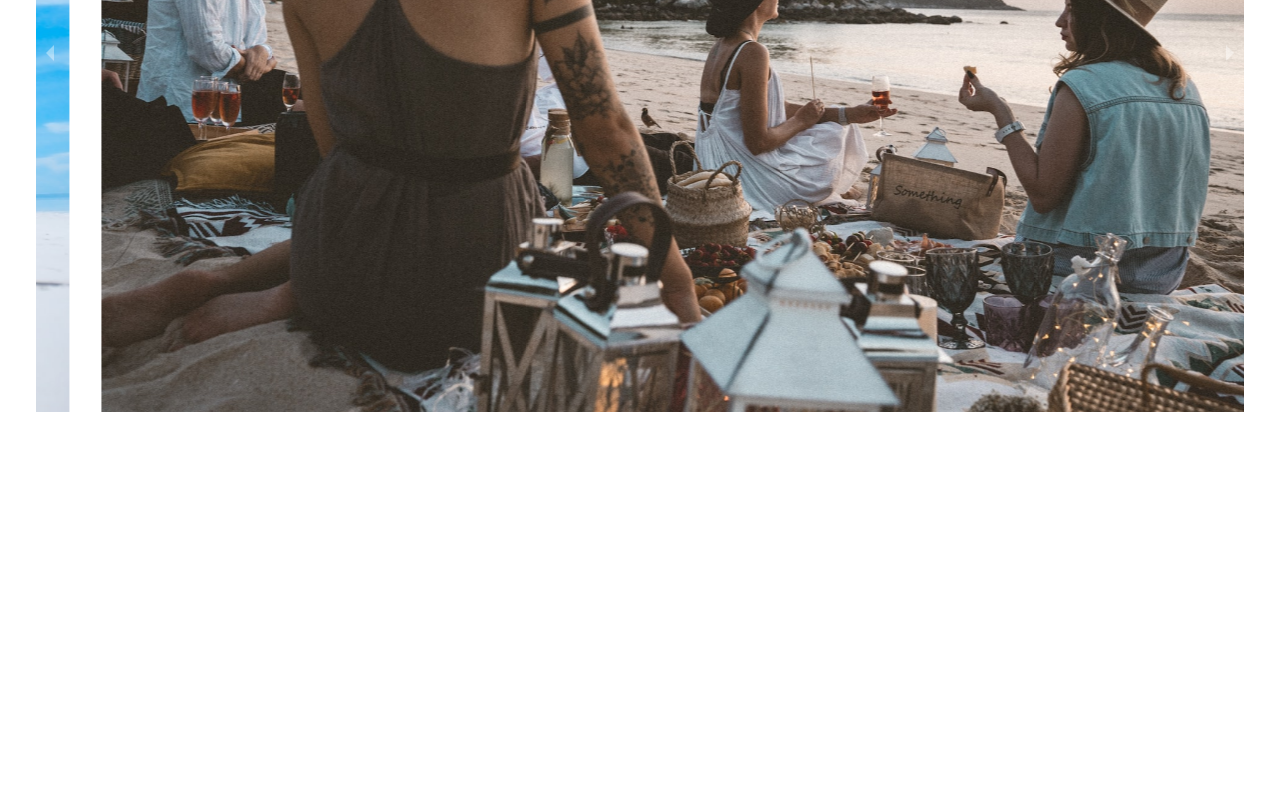
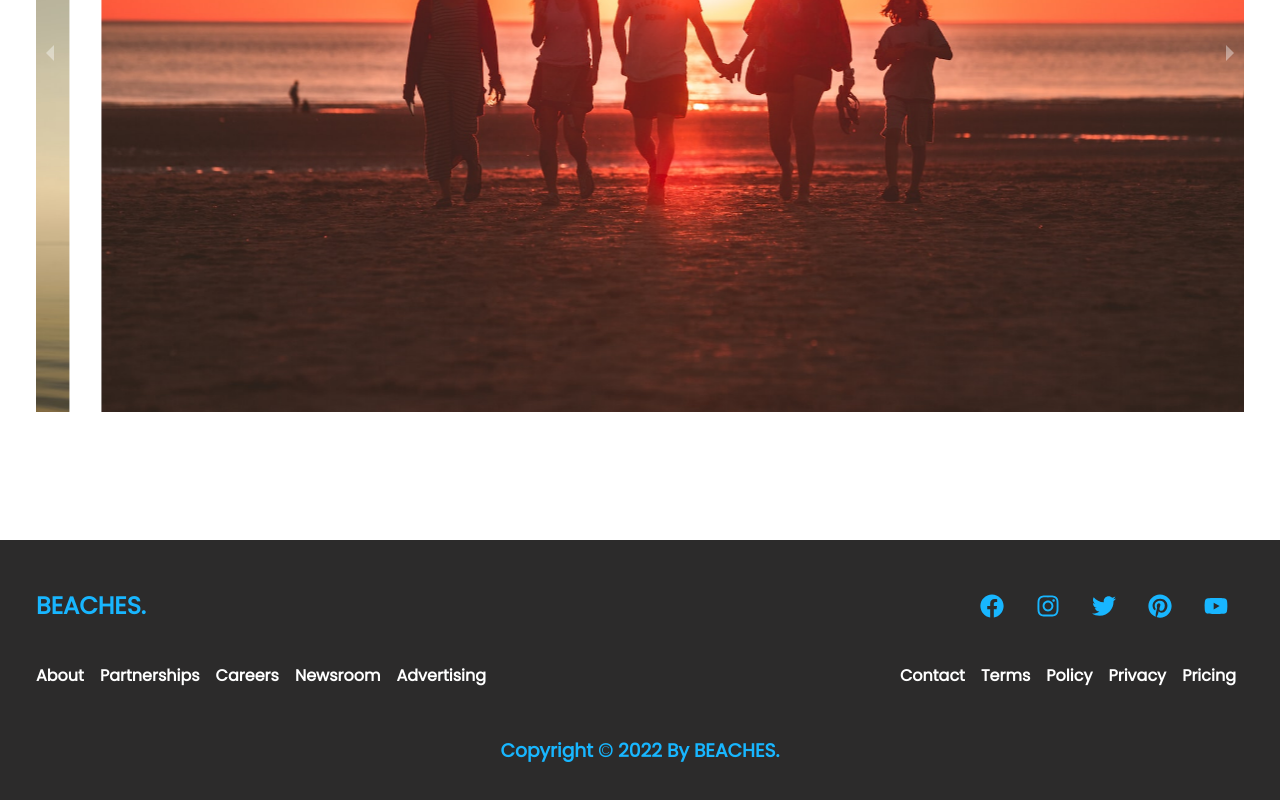
Before and after one commit to AhmedShaykh/React-Beaches-Travelling, a React (Create React App) app: page / in a window 1280 px wide. Shown: the part 2928-3728 px from the top of the page. Before the commit the page ends 3468 px from the top, so only its background shows below. Built offline with nearby package versions, Linux system fonts and the light colour scheme.

Commit message:
Git Init

```diff
--- a/src/Components/Carousel/ImgCarousel.jsx
+++ b/src/Components/Carousel/ImgCarousel.jsx
@@ -5,13 +5,13 @@ import { Carousel } from 'react-responsive-carousel';
 import "react-responsive-carousel/lib/styles/carousel.min.css";
 
 import Beach from '../../Assets/Photos/beach.jpg';
-import Beach2 from '../../Assets/Photos/beach2.jpg';
-import Beach3 from '../../Assets/Photos/beach3.jpg';
-import Beach4 from '../../Assets/Photos/beach4.jpg';
-import Beach5 from '../../Assets/Photos/beach5.jpg';
-import Beach6 from '../../Assets/Photos/beach6.jpg';
-import Beach7 from '../../Assets/Photos/beach7.jpg';
-import Beach8 from '../../Assets/Photos/beach8.jpg';
+// import Beach2 from '../../Assets/Photos/beach2.jpg';
+// import Beach3 from '../../Assets/Photos/beach3.jpg';
+// import Beach4 from '../../Assets/Photos/beach4.jpg';
+// import Beach5 from '../../Assets/Photos/beach5.jpg';
+// import Beach6 from '../../Assets/Photos/beach6.jpg';
+// import Beach7 from '../../Assets/Photos/beach7.jpg';
+// import Beach8 from '../../Assets/Photos/beach8.jpg';
 import Beach9 from '../../Assets/Photos/beach9.jpg';
 import Beach10 from '../../Assets/Photos/beach10.jpg';
 
@@ -23,8 +23,8 @@ function ImgCarousel() {
                 <div>
                     <img src={Beach} alt='/' />
                 </div>
-                <div>
-                    <img src={Beach2} alt='/' />
+                {/* <div> */}
+                    {/* <img src={Beach2} alt='/' />
                 </div>
                 <div>
                     <img src={Beach3} alt='/' />
@@ -43,7 +43,7 @@ function ImgCarousel() {
                 </div>
                 <div>
                     <img src={Beach8} alt='/' />
-                </div>
+                </div> */}
                 <div>
                     <img src={Beach9} alt='/' />
                 </div>
--- a/src/Components/Footer/Footer.css
+++ b/src/Components/Footer/Footer.css
@@ -0,0 +1,71 @@
+.footer {
+    width: 100%;
+    padding: 2rem 0;
+    background-color: rgb(44, 43, 43);
+    color: #fff;
+}
+
+.footer h3 {
+    color: var(--primary-light);
+}
+
+.footer .top,
+.bottom {
+    display: flex;
+    width: 100%;
+    justify-content: space-between;
+    align-items: center;
+}
+
+.footer .social {
+    display: flex;
+    justify-content: space-around;
+    width: 280px;
+    left: 0;
+}
+
+.footer .icon {
+    color: var(--primary-light);
+}
+
+.footer .left,
+.right {
+    display: flex;
+    align-items: center;
+}
+
+.footer ul {
+    display: flex;
+}
+
+.footer li {
+    padding: .5rem;
+    cursor: pointer;
+}
+
+@media screen and (max-width: 1140px) {
+    .footer ul {
+        flex-direction: column;
+    }
+
+    .bottom .right ul {
+        padding-right: 185px;
+    }
+}
+
+@media screen and (max-width: 800px) {
+    .bottom .right ul {
+        padding-right: 0.5rem;
+    }
+
+    .center {
+        padding: 1rem 0;
+    }
+}
+
+.center {
+    display: flex;
+    justify-content: center;
+    text-align: center;
+    padding: 1.5rem 0;
+}
--- a/src/Components/Footer/Footer.jsx
+++ b/src/Components/Footer/Footer.jsx
@@ -1,9 +1,48 @@
 import React from 'react';
 import './Footer.css';
+import { FaFacebook, FaInstagram, FaPinterest, FaTwitter, FaYoutube } from 'react-icons/fa'
 
 function Footer() {
     return (
-        <div></div>
+        <div className='footer'>
+            <div className="container">
+                <div className="top" style={{ padding: "1rem 0" }}>
+                    <h3 style={{ fontSize: "1.5rem" }}>BEACHES.</h3>
+                    <div className="social">
+                        <FaFacebook className='icon' />
+                        <FaInstagram className='icon' />
+                        <FaTwitter className='icon' />
+                        <FaPinterest className='icon' />
+                        <FaYoutube className='icon' />
+                    </div>
+                </div>
+                <div className="bottom" style={{ padding: "1rem 0" }}>
+                    <div className="left" style={{ marginLeft: "-8px" }}>
+                        <ul>
+                            <li>About</li>
+                            <li>Partnerships</li>
+                            <li>Careers</li>
+                            <li>Newsroom</li>
+                            <li>Advertising</li>
+                        </ul>
+                    </div>
+                    <div className="right">
+                        <ul>
+                            <li>Contact</li>
+                            <li>Terms</li>
+                            <li>Policy</li>
+                            <li>Privacy</li>
+                            <li>Pricing</li>
+                        </ul>
+                    </div>
+                </div>
+                <div className='center'>
+                    <h3>
+                        Copyright © 2022 By BEACHES.
+                    </h3>
+                </div>
+            </div>
+        </div>
     )
 }
 
--- a/src/Components/Navbar/Navbar.css
+++ b/src/Components/Navbar/Navbar.css
@@ -11,10 +11,11 @@
 }
 
 .navbar-bg {
-    backdrop-filter: blur(9px) saturate(149%);
+    /* backdrop-filter: blur(9px) saturate(149%);
     -webkit-backdrop-filter: blur(9px) saturate(149%);
     background-color: rgba(255, 255, 255, 0.65);
-    border: 1px solid rgba(209, 213, 219, 0.3);
+    border: 1px solid rgba(209, 213, 219, 0.3); */
+    background-color: #f5f5f5;
 }
 
 .mobile-menu li {
@@ -60,10 +61,11 @@ span {
         position: absolute;
         justify-content: space-between;
         left: 0;
-        backdrop-filter: blur(9px) saturate(149%);
+        /* backdrop-filter: blur(9px) saturate(149%);
         -webkit-backdrop-filter: blur(9px) saturate(149%);
         background-color: rgba(255, 255, 255, 0.65);
-        border: 1px solid rgba(209, 213, 219, 0.3);
+        border: 1px solid rgba(209, 213, 219, 0.3); */
+        background-color: #f5f5f5;
         transition: 0.3s;
         color: #000;
     }
```
